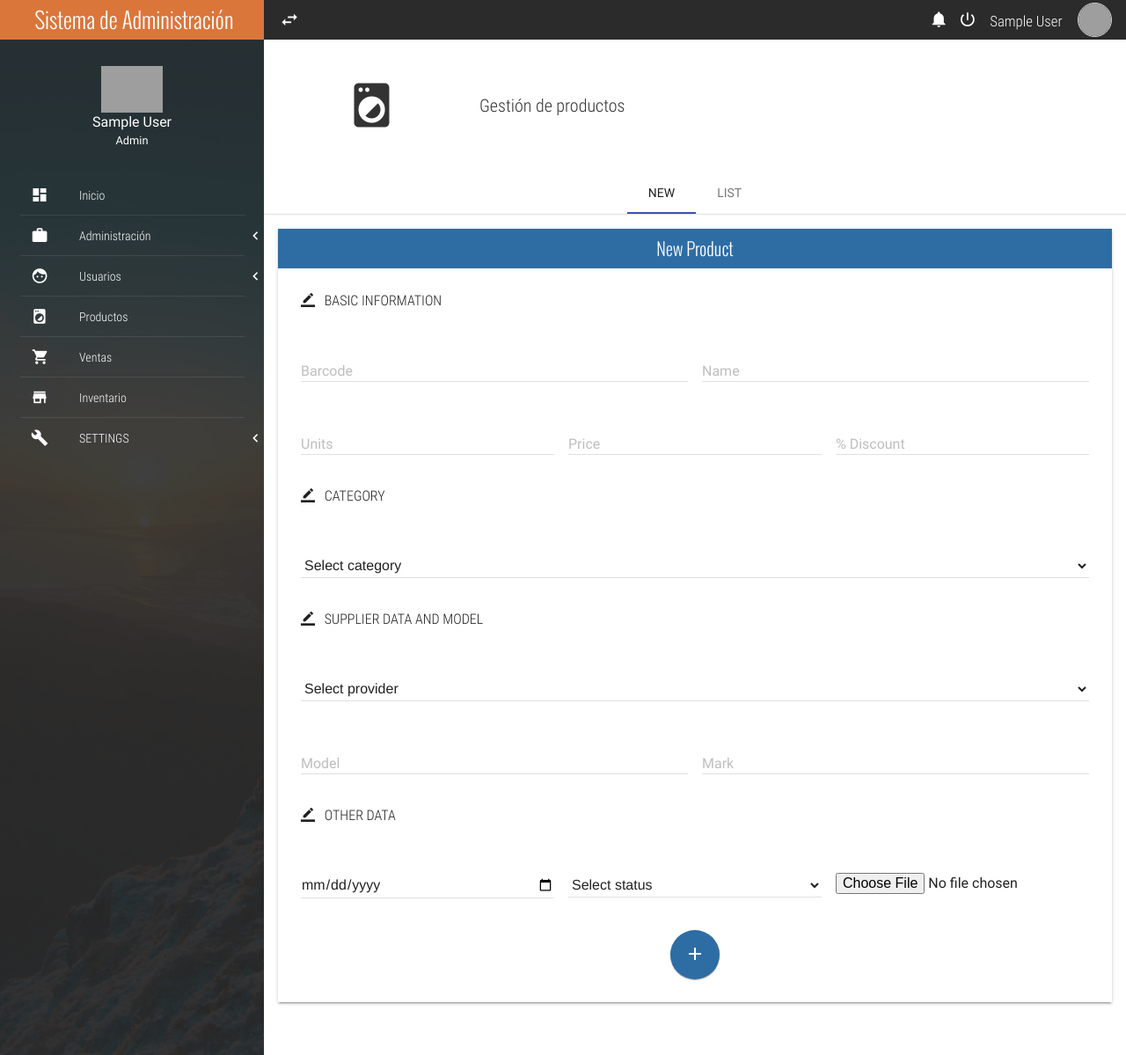
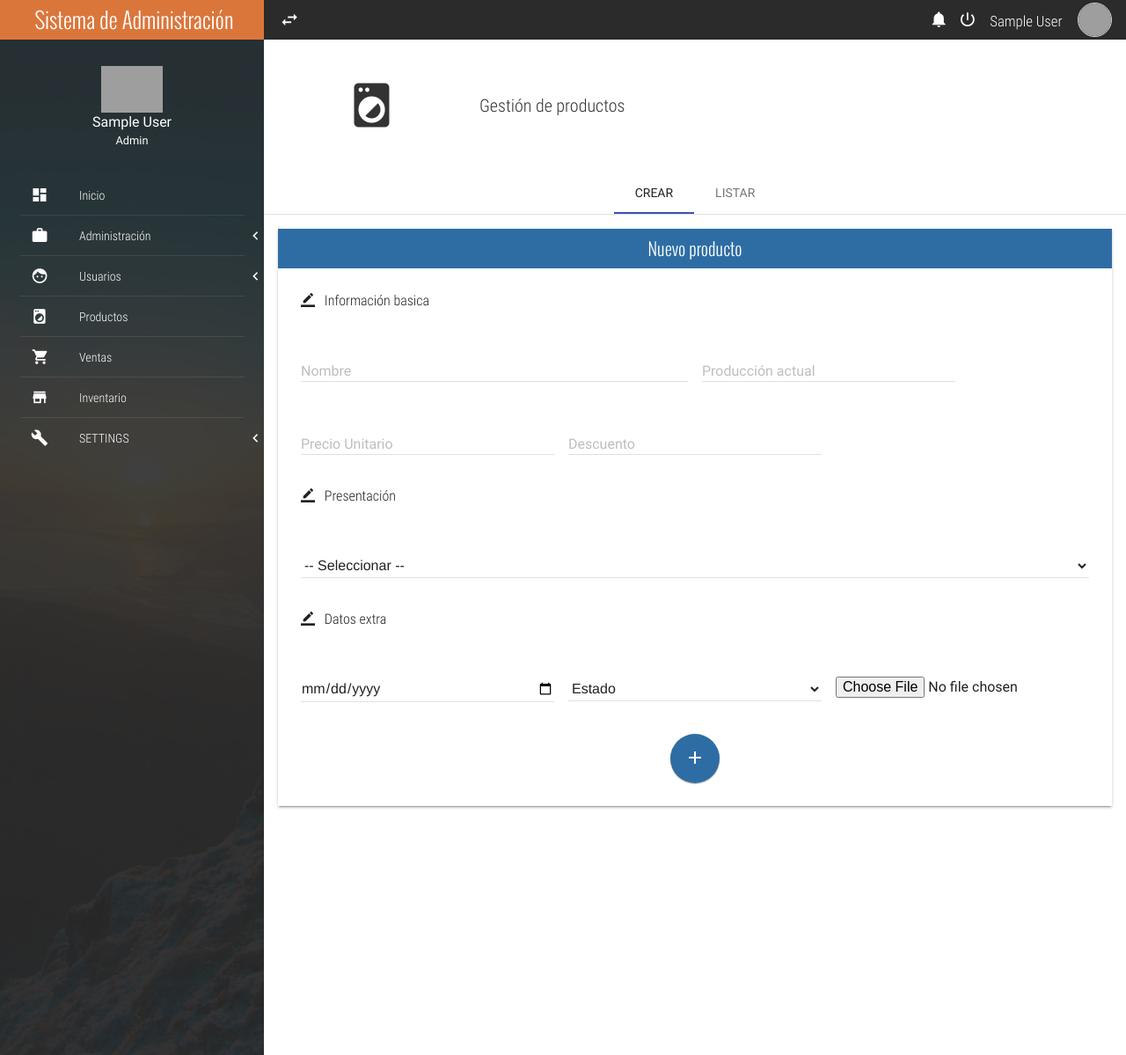
Before and after one commit to 2plotechnologies/fabrica-marie-sis, a PHP site: page /products.php in a window 1280 px wide. Shown: the whole page at 88% size. Run offline with PHP 8.4, Linux system fonts and the light colour scheme; the visitor is signed in with stand-in values (Sample User, id 1); data that the repository does not hold is empty; some libraries are stand-ins or nearby versions; some web fonts are replaced; grey boxes are pictures that could not be loaded.

Commit message:
Crear presentaciones y productos

```diff
--- a/menus/menu_lateral.php
+++ b/menus/menu_lateral.php
@@ -75,7 +75,7 @@
 										<i class="zmdi zmdi-label"></i>
 									</div>
 									<div class="navLateral-body-cr">
-										CATEGORIES
+										Presentaciones
 									</div>
 								</a>
 							</li>
--- a/products.php
+++ b/products.php
@@ -40,115 +40,92 @@
 		</section>
 		<div class="mdl-tabs mdl-js-tabs mdl-js-ripple-effect">
 			<div class="mdl-tabs__tab-bar">
-				<a href="#tabNewProduct" class="mdl-tabs__tab is-active">NEW</a>
-				<a href="#tabListProducts" class="mdl-tabs__tab">LIST</a>
+				<a href="#tabNewProduct" class="mdl-tabs__tab is-active">Crear</a>
+				<a href="#tabListProducts" class="mdl-tabs__tab">Listar</a>
 			</div>
 			<div class="mdl-tabs__panel is-active" id="tabNewProduct">
 				<div class="mdl-grid">
 					<div class="mdl-cell mdl-cell--12-col">
 						<div class="full-width panel mdl-shadow--2dp">
 							<div class="full-width panel-tittle bg-primary text-center tittles">
-								New Product
+								Nuevo producto
 							</div>
 							<div class="full-width panel-content">
-								<form>
+								<form action = "backend/productos.php" method = "POST" enctype= multipart/form-data>
 									<div class="mdl-grid">
 										<div class="mdl-cell mdl-cell--12-col">
-									        <legend class="text-condensedLight"><i class="zmdi zmdi-border-color"></i> &nbsp; BASIC INFORMATION</legend><br>
+									        <legend class="text-condensedLight"><i class="zmdi zmdi-border-color"></i> &nbsp; Información basica</legend><br>
 									    </div>
 										<div class="mdl-cell mdl-cell--6-col mdl-cell--8-col-tablet">
 											<div class="mdl-textfield mdl-js-textfield mdl-textfield--floating-label">
-												<input class="mdl-textfield__input" type="number" pattern="-?[0-9- ]*(\.[0-9]+)?" id="BarCode">
-												<label class="mdl-textfield__label" for="BarCode">Barcode</label>
-												<span class="mdl-textfield__error">Invalid barcode</span>
-											</div>
-										</div>
-										<div class="mdl-cell mdl-cell--6-col mdl-cell--8-col-tablet">
-											<div class="mdl-textfield mdl-js-textfield mdl-textfield--floating-label">
-												<input class="mdl-textfield__input" type="text" pattern="-?[A-Za-z0-9áéíóúÁÉÍÓÚ ]*(\.[0-9]+)?" id="NameProduct">
-												<label class="mdl-textfield__label" for="NameProduct">Name</label>
+												<input class="mdl-textfield__input" type="text" pattern="-?[A-Za-z0-9áéíóúÁÉÍÓÚ ]*(\.[0-9]+)?" id="NameProduct" name="nombre">
+												<label class="mdl-textfield__label" for="NameProduct">Nombre</label>
 												<span class="mdl-textfield__error">Invalid name</span>
 											</div>
 										</div>
 										<div class="mdl-cell mdl-cell--4-col mdl-cell--8-col-tablet">
 											<div class="mdl-textfield mdl-js-textfield mdl-textfield--floating-label">
-												<input class="mdl-textfield__input" type="number" pattern="-?[0-9]*(\.[0-9]+)?" id="StrockProduct">
-												<label class="mdl-textfield__label" for="StrockProduct">Units</label>
+												<input class="mdl-textfield__input" type="number" pattern="-?[0-9]*(\.[0-9]+)?" id="StrockProduct" name="produccion">
+												<label class="mdl-textfield__label" for="StrockProduct">Producción actual</label>
 												<span class="mdl-textfield__error">Invalid number</span>
 											</div>
 										</div>
 										<div class="mdl-cell mdl-cell--4-col mdl-cell--8-col-tablet">
 											<div class="mdl-textfield mdl-js-textfield mdl-textfield--floating-label">
-												<input class="mdl-textfield__input" type="text" pattern="-?[0-9.]*(\.[0-9]+)?" id="PriceProduct">
-												<label class="mdl-textfield__label" for="PriceProduct">Price</label>
+												<input class="mdl-textfield__input" type="text" pattern="-?[0-9.]*(\.[0-9]+)?" id="PriceProduct" name="precio_unitario">
+												<label class="mdl-textfield__label" for="PriceProduct">Precio Unitario</label>
 												<span class="mdl-textfield__error">Invalid price</span>
 											</div>
 										</div>
 										<div class="mdl-cell mdl-cell--4-col mdl-cell--8-col-tablet">
 											<div class="mdl-textfield mdl-js-textfield mdl-textfield--floating-label">
-												<input class="mdl-textfield__input" type="number" pattern="-?[0-9]*(\.[0-9]+)?" id="discountProduct">
-												<label class="mdl-textfield__label" for="discountProduct">% Discount</label>
+												<input class="mdl-textfield__input" type="text" pattern="-?[0-9.]*(\.[0-9]+)?" id="discountProduct" name="descuento">
+												<label class="mdl-textfield__label" for="discountProduct">Descuento</label>
 												<span class="mdl-textfield__error">Invalid discount</span>
 											</div>
 										</div>
 										<div class="mdl-cell mdl-cell--12-col">
-									        <legend class="text-condensedLight"><i class="zmdi zmdi-border-color"></i> &nbsp; CATEGORY</legend><br>
+									        <legend class="text-condensedLight"><i class="zmdi zmdi-border-color"></i> &nbsp; Presentación</legend><br>
 									    </div>
 										<div class="mdl-cell mdl-cell--12-col">
 											<div class="mdl-textfield mdl-js-textfield">
-												<select class="mdl-textfield__input">
-													<option value="" disabled="" selected="">Select category</option>
-													<option value="">Category 1</option>
-													<option value="">Category 2</option>
+											<select id="presentacion" name="id_presentacion" class="mdl-textfield__input">
+													<option value="">-- Seleccionar --</option>
+													<?php
+														require 'backend/conexion.php';
+
+														// Buscar todos los roles en la base de datos
+														$stmt = $pdo->prepare("SELECT * FROM presentaciones"); // Asegúrate de que la tabla tenga estos campos
+														$stmt->execute();
+
+														// Recorrer los resultados y agregarlos al select
+														while ($row = $stmt->fetch(PDO::FETCH_ASSOC)) {
+															echo "<option value='" . htmlspecialchars($row['Id']) . "'>" . htmlspecialchars($row['Presentacion']) . "</option>";
+														}
+													?>
 												</select>
 											</div>
 										</div>
 										<div class="mdl-cell mdl-cell--12-col">
-									        <legend class="text-condensedLight"><i class="zmdi zmdi-border-color"></i> &nbsp; SUPPLIER DATA AND MODEL</legend><br>
-									    </div>
-										<div class="mdl-cell mdl-cell--12-col">
-											<div class="mdl-textfield mdl-js-textfield">
-												<select class="mdl-textfield__input">
-													<option value="" disabled="" selected="">Select provider</option>
-													<option value="">Provider 1</option>
-													<option value="">Provider 2</option>
-												</select>
-											</div>
-									    </div>
-										<div class="mdl-cell mdl-cell--6-col mdl-cell--8-col-tablet">
-											<div class="mdl-textfield mdl-js-textfield mdl-textfield--floating-label">
-												<input class="mdl-textfield__input" type="text"  id="modelProduct">
-												<label class="mdl-textfield__label" for="modelProduct">Model</label>
-												<span class="mdl-textfield__error">Invalid model</span>
-											</div>
-										</div>
-										<div class="mdl-cell mdl-cell--6-col mdl-cell--8-col-tablet">
-											<div class="mdl-textfield mdl-js-textfield mdl-textfield--floating-label">
-												<input class="mdl-textfield__input" type="text" id="markProduct">
-												<label class="mdl-textfield__label" for="markProduct">Mark</label>
-												<span class="mdl-textfield__error">Invalid Mark</span>
-											</div>
-										</div>
-										<div class="mdl-cell mdl-cell--12-col">
-									        <legend class="text-condensedLight"><i class="zmdi zmdi-border-color"></i> &nbsp; OTHER DATA</legend><br>
+									        <legend class="text-condensedLight"><i class="zmdi zmdi-border-color"></i> &nbsp; Datos extra</legend><br>
 									    </div>
 										<div class="mdl-cell mdl-cell--4-col mdl-cell--8-col-tablet">
 											<div class="mdl-textfield mdl-js-textfield">
-												<input type="date" class="mdl-textfield__input">
+												<input type="date" class="mdl-textfield__input" name="fecha_creacion">
 											</div>
 										</div>
 										<div class="mdl-cell mdl-cell--4-col mdl-cell--8-col-tablet">
 											<div class="mdl-textfield mdl-js-textfield">
-												<select class="mdl-textfield__input">
-													<option value="" disabled="" selected="">Select status</option>
-													<option value="">Active</option>
-													<option value="">deactivated</option>
+												<select class="mdl-textfield__input" name="estado">
+													<option value="" disabled="" selected="">Estado</option>
+													<option value="1">Activo</option>
+													<option value="0">Inactivo</option>
 												</select>
 											</div>
 										</div>
 										<div class="mdl-cell mdl-cell--4-col mdl-cell--8-col-tablet">
 											<div class="mdl-textfield mdl-js-textfield">
-												<input type="file">
+												<input type="file" name="imagen">
 											</div>
 										</div>
 									</div>
@@ -180,73 +157,49 @@
 						</form>
 						<nav class="full-width menu-categories">
 							<ul class="list-unstyle text-center">
-								<li><a href="#!">Category 1</a></li>
-								<li><a href="#!">Category 2</a></li>
-								<li><a href="#!">Category 3</a></li>
-								<li><a href="#!">Category 4</a></li>
+							<?php
+									require 'backend/conexion.php';
+
+									// Buscar todos los usuarios en la base de datos
+									$stmt1 = $pdo->prepare("SELECT * FROM presentaciones"); // Asegúrate de que la tabla tenga estos campos
+									$stmt1->execute();
+
+									// Recorrer los resultados y agregarlos a la lista
+									while ($row1 = $stmt1->fetch(PDO::FETCH_ASSOC)) {
+
+								?>
+								<li><a href="#!"><?php echo $row1['Presentacion'] ?></a></li>
+								<?php } ?>
 							</ul>
 						</nav>
 						<div class="full-width text-center" style="padding: 30px 0;">
+						<?php
+									require 'backend/conexion.php';
+
+									// Buscar todos los usuarios en la base de datos
+									$stmt = $pdo->prepare("SELECT * FROM productos"); // Asegúrate de que la tabla tenga estos campos
+									$stmt->execute();
+
+									// Recorrer los resultados y agregarlos a la lista
+									while ($row = $stmt->fetch(PDO::FETCH_ASSOC)) {
+
+								?>
 							<div class="mdl-card mdl-shadow--2dp full-width product-card">
 								<div class="mdl-card__title">
-									<img src="assets/img/fontLogin.jpg" alt="product" class="img-responsive">
+									<img src="<?php echo $row['Imagen'] ?>" alt="product" class="img-responsive">
 								</div>
 								<div class="mdl-card__supporting-text">
-									<small>Stock</small><br>
-									<small>Category</small>
+									<small><?php echo $row['Produccion_Actual'] ?></small><br>
+									<small><?php echo $row['Precio_Unitario'] ?></small>
 								</div>
 								<div class="mdl-card__actions mdl-card--border">
-									Product name
+									<?php echo $row['Nombre'] ?>
 									<button class="mdl-button mdl-button--icon mdl-js-button mdl-js-ripple-effect">
 										<i class="zmdi zmdi-more"></i>
 									</button>
 								</div>
 							</div>
-							<div class="mdl-card mdl-shadow--2dp full-width product-card">
-								<div class="mdl-card__title">
-									<img src="assets/img/fontLogin.jpg" alt="product" class="img-responsive">
-								</div>
-								<div class="mdl-card__supporting-text">
-									<small>Stock</small><br>
-									<small>Category</small>
-								</div>
-								<div class="mdl-card__actions mdl-card--border">
-									Product name
-									<button class="mdl-button mdl-button--icon mdl-js-button mdl-js-ripple-effect">
-										<i class="zmdi zmdi-more"></i>
-									</button>
-								</div>
-							</div>
-							<div class="mdl-card mdl-shadow--2dp full-width product-card">
-								<div class="mdl-card__title">
-									<img src="assets/img/fontLogin.jpg" alt="product" class="img-responsive">
-								</div>
-								<div class="mdl-card__supporting-text">
-									<small>Stock</small><br>
-									<small>Category</small>
-								</div>
-								<div class="mdl-card__actions mdl-card--border">
-									Product name
-									<button class="mdl-button mdl-button--icon mdl-js-button mdl-js-ripple-effect">
-										<i class="zmdi zmdi-more"></i>
-									</button>
-								</div>
-							</div>
-							<div class="mdl-card mdl-shadow--2dp full-width product-card">
-								<div class="mdl-card__title">
-									<img src="assets/img/fontLogin.jpg" alt="product" class="img-responsive">
-								</div>
-								<div class="mdl-card__supporting-text">
-									<small>Stock</small><br>
-									<small>Category</small>
-								</div>
-								<div class="mdl-card__actions mdl-card--border">
-									Product name
-									<button class="mdl-button mdl-button--icon mdl-js-button mdl-js-ripple-effect">
-										<i class="zmdi zmdi-more"></i>
-									</button>
-								</div>
-							</div>
+							<?php } ?>
 						</div>
 					</div>
 				</div>
```
Also changed, not shown: backend/presentaciones.php (added, +19 -0 lines), backend/productos.php (added, +51 -0 lines), categories.php (+27 -31 lines), assets/productos/1741628837_images (4).jpg (added), assets/productos/1741628979_agua001-450x450.jpg (added).
